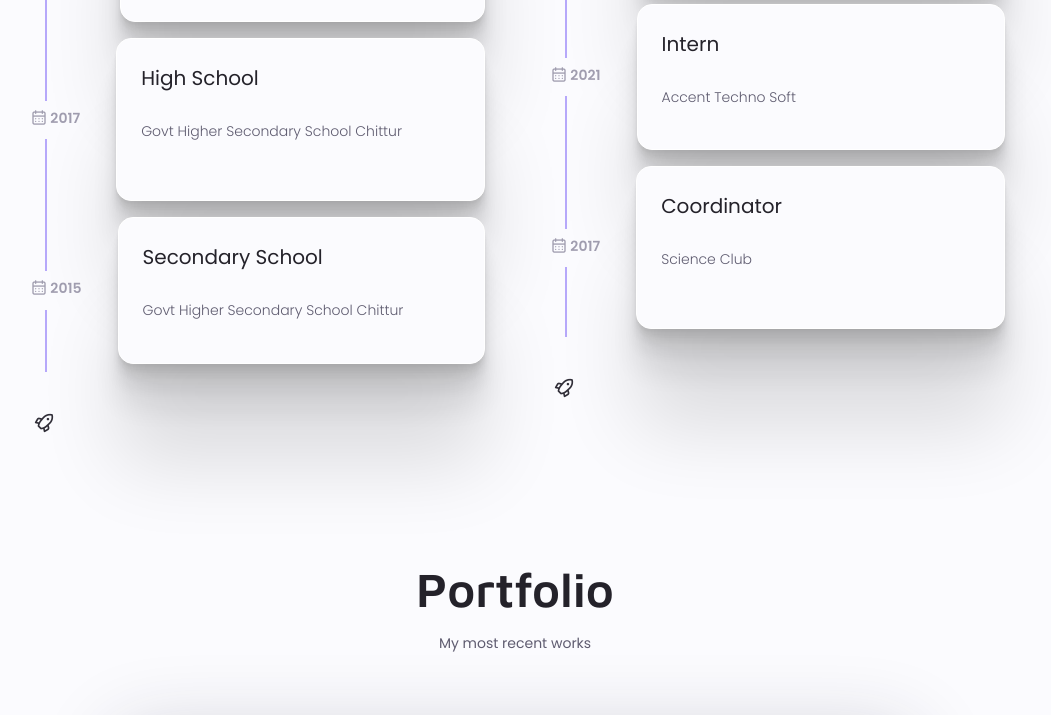
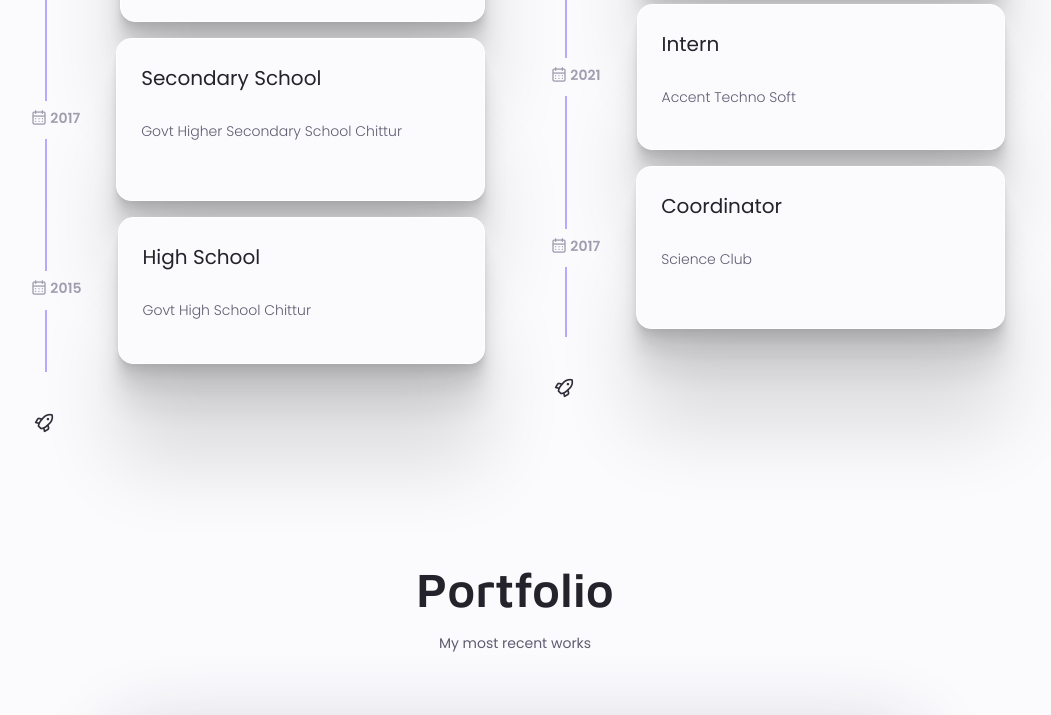
Before and after one commit to arjuncspkd99/Arjuncs, a plain HTML site: page index.html in a window 1280 px wide. Shown: the part 3081-3796 px from the top of the page, without its empty margins (125-1176 px from the left). Drawn offline with nearby package versions, Linux system fonts and the light colour scheme.

Commit message:
changed mistake in qualification

```diff
--- a/index.html
+++ b/index.html
@@ -536,7 +536,7 @@
                                             <div class="card-body">
                                                 <div class="task">
                                                     <div class="abstract">
-                                                        <h3 class="qualification__title"> High School </h3>
+                                                        <h3 class="qualification__title"> Secondary School </h3>
                                                         <p class="qualification__subtitle">Govt Higher Secondary School Chittur</p>
                                                     </div>
                                                     <div class="details">
@@ -579,8 +579,8 @@
                                             <div class="card-body">
                                                 <div class="task">
                                                     <div class="abstract">
-                                                        <h3 class="qualification__title"> Secondary School </h3>
-                                                        <p class="qualification__subtitle"> Govt  Higher Secondary School Chittur</p>
+                                                        <h3 class="qualification__title">High School  </h3>
+                                                        <p class="qualification__subtitle"> Govt  High  School Chittur</p>
                                                     </div>
                                                     <!-- <div class="details">
                                                         <p class="qualification__subtitle"> This addittional contents gets revealed on hover. </p>
```
